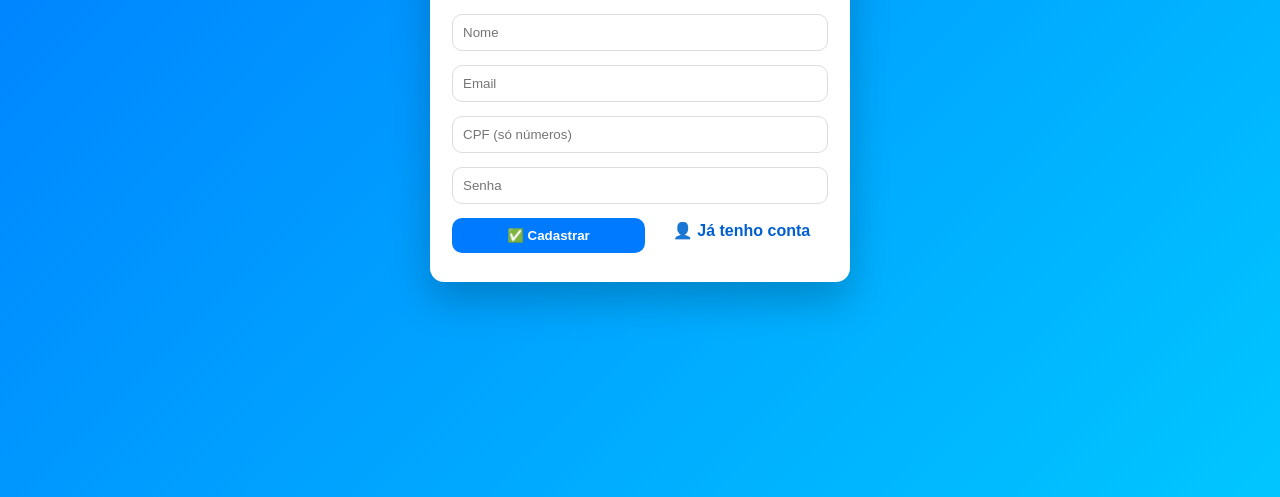
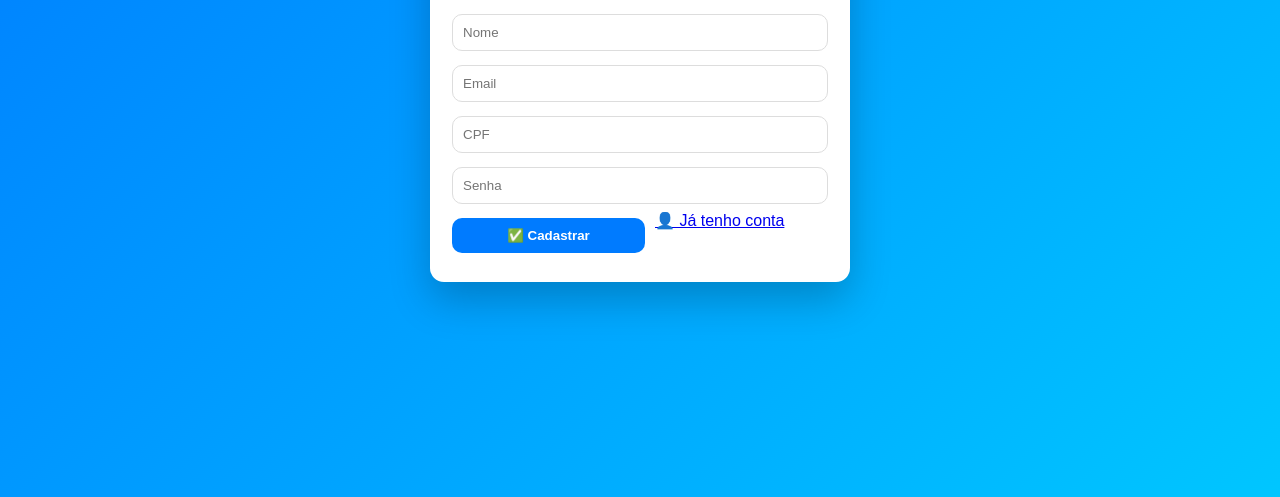
Before and after one commit to eodnn22/portal-contratos, a website: page public/register.html in a window 1280 px wide. Shown: the part 303-800 px from the top of the page. Drawn offline with Linux system fonts and the light colour scheme.

Commit message:
Update CPF input placeholder and button type

```diff
--- a/public/register.html
+++ b/public/register.html
@@ -14,12 +14,12 @@
 
     <input id="nome" class="input" placeholder="Nome" />
     <input id="email" class="input" placeholder="Email" />
-    <input id="cpf" class="input" placeholder="CPF (só números)" />
+    <input id="cpf" class="input" placeholder="CPF" />
     <input id="senha" class="input" placeholder="Senha" type="password" />
 
     <div class="row">
-      <button onclick="cadastrar()">✅ Cadastrar</button>
-      <a class="link" href="/login.html">👤 Já tenho conta</a>
+      <button type="button" onclick="cadastrar()">✅ Cadastrar</button>
+      <a href="login.html">👤 Já tenho conta</a>
     </div>
   </div>
 </body>
```
